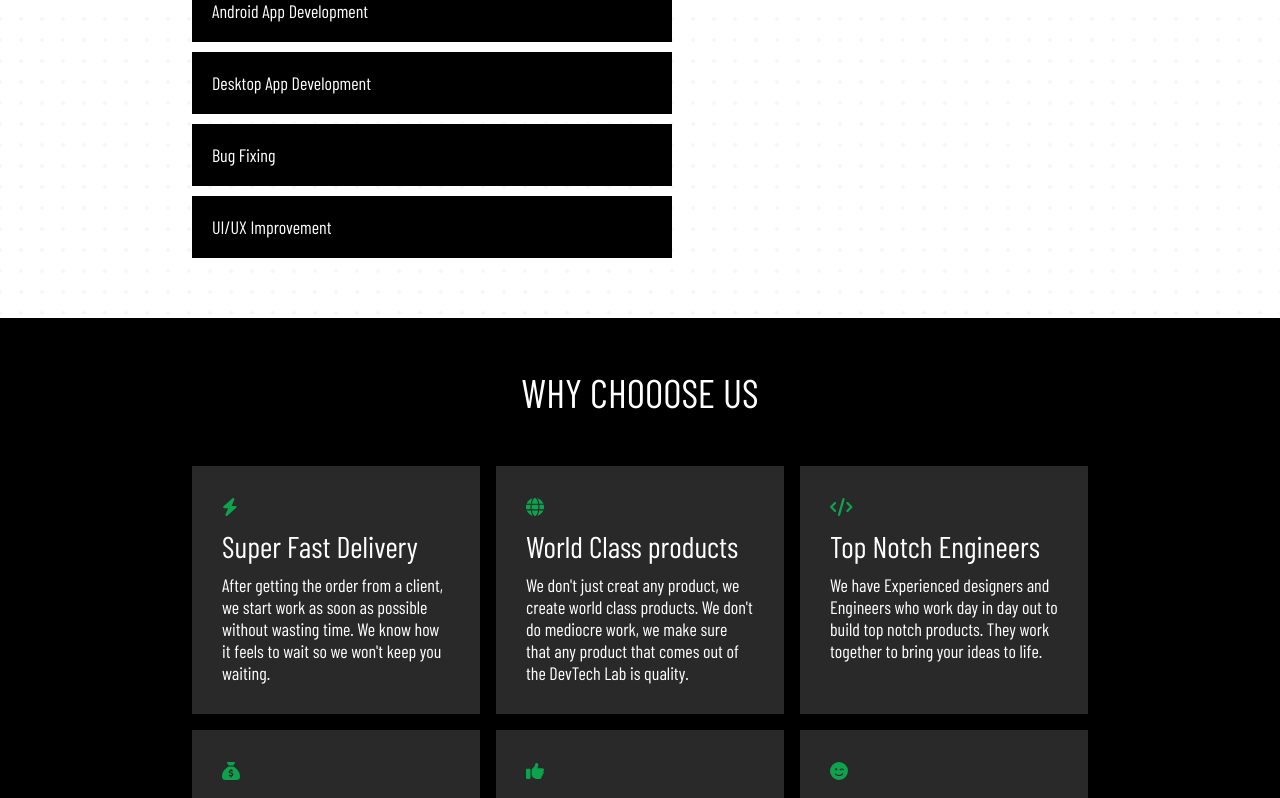
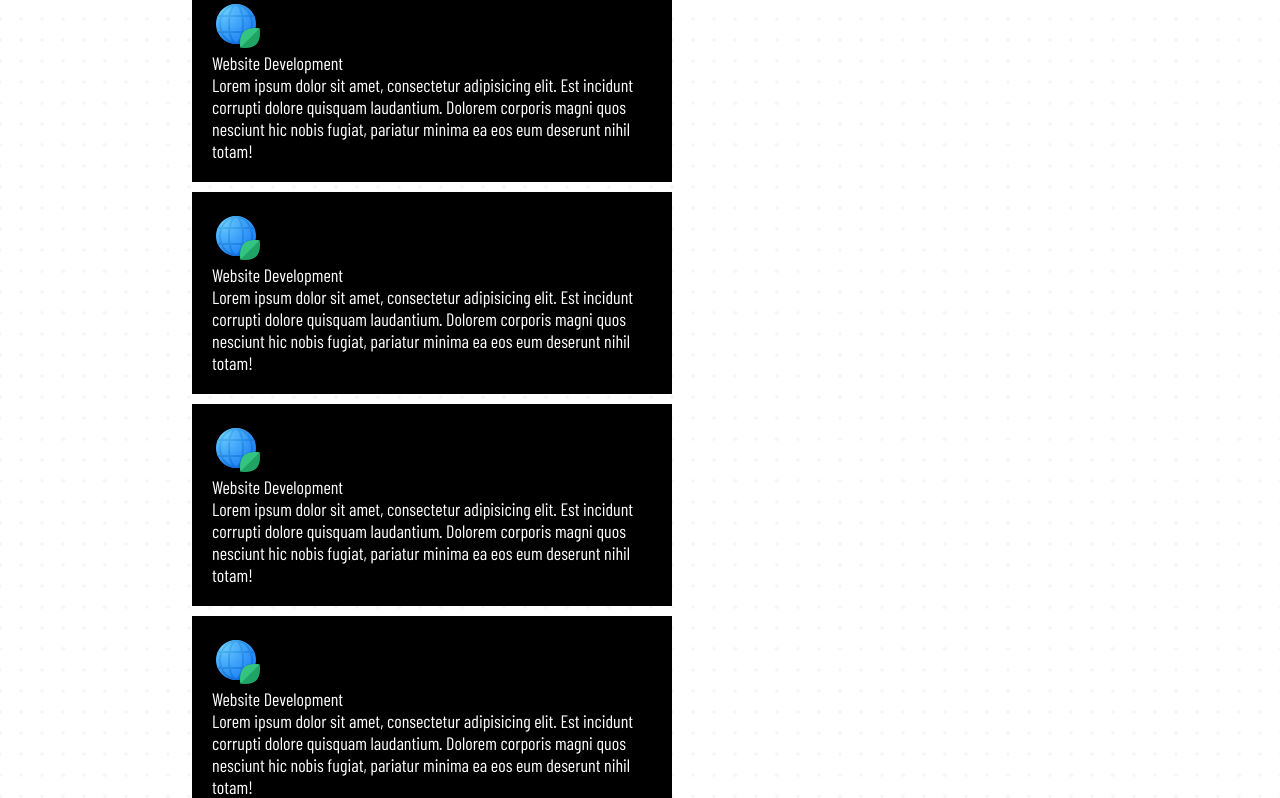
Before and after one commit to abrusu-collins/DevTech, a React (Create React App) app: page / in a window 1280 px wide. Shown: the part 1060-1858 px from the top of the page. Built offline with nearby package versions, Linux system fonts and the light colour scheme.

Commit message:
nice one

```diff
--- a/src/components/Services.jsx
+++ b/src/components/Services.jsx
@@ -1,4 +1,9 @@
 import web from "../img/web.png";
+import desktop from "../img/desktop.png";
+import android from "../img/android";
+import bug from "../img/bug";
+import uiux from "../img/uiux";
+
 function Services() {
   return (
     <div className="services">
@@ -6,7 +11,7 @@ function Services() {
       <div className="main-services">
         <div className="list-of-services">
           <div className="web">
-            <img src={web} alt="" />
+            <img src={web} alt="web-img" />
             <p className="heading">Website Development</p>
             <p>
               Lorem ipsum dolor sit amet, consectetur adipisicing elit. Est
@@ -15,10 +20,46 @@ function Services() {
               deserunt nihil totam!
             </p>
           </div>
-          <div className="android">Android App Development</div>
-          <div className="desktop">Desktop App Development</div>
-          <div className="bug">Bug Fixing</div>
-          <div className="uiux">UI/UX Improvement</div>
+          <div className="web">
+            <img src={web} alt="web-img" />
+            <p className="heading">Website Development</p>
+            <p>
+              Lorem ipsum dolor sit amet, consectetur adipisicing elit. Est
+              incidunt corrupti dolore quisquam laudantium. Dolorem corporis
+              magni quos nesciunt hic nobis fugiat, pariatur minima ea eos eum
+              deserunt nihil totam!
+            </p>
+          </div>
+          <div className="web">
+            <img src={web} alt="web-img" />
+            <p className="heading">Website Development</p>
+            <p>
+              Lorem ipsum dolor sit amet, consectetur adipisicing elit. Est
+              incidunt corrupti dolore quisquam laudantium. Dolorem corporis
+              magni quos nesciunt hic nobis fugiat, pariatur minima ea eos eum
+              deserunt nihil totam!
+            </p>
+          </div>
+          <div className="web">
+            <img src={web} alt="web-img" />
+            <p className="heading">Website Development</p>
+            <p>
+              Lorem ipsum dolor sit amet, consectetur adipisicing elit. Est
+              incidunt corrupti dolore quisquam laudantium. Dolorem corporis
+              magni quos nesciunt hic nobis fugiat, pariatur minima ea eos eum
+              deserunt nihil totam!
+            </p>
+          </div>
+          <div className="web">
+            <img src={web} alt="web-img" />
+            <p className="heading">Website Development</p>
+            <p>
+              Lorem ipsum dolor sit amet, consectetur adipisicing elit. Est
+              incidunt corrupti dolore quisquam laudantium. Dolorem corporis
+              magni quos nesciunt hic nobis fugiat, pariatur minima ea eos eum
+              deserunt nihil totam!
+            </p>
+          </div>
         </div>
       </div>
     </div>
```
